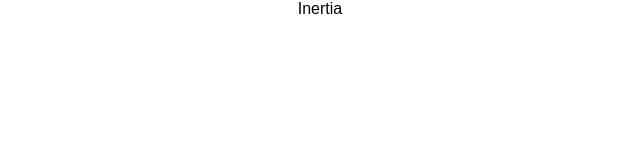
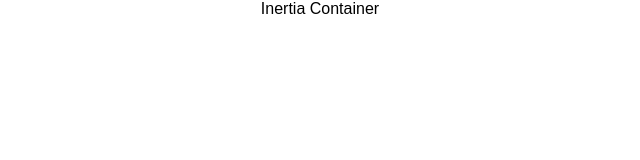
Before and after one commit to buckethead1986/inertia_front_end, a React (Create React App) app: page / in a window 1280 px wide. Shown: the top 160 px of the page, without its empty margins (320-960 px from the left). Built offline with nearby package versions, Linux system fonts and the light colour scheme.

Commit message:
Added Inertia Container

```diff
--- a/src/App.js
+++ b/src/App.js
@@ -1,10 +1,15 @@
 import React, { Component } from "react";
-import logo from "./logo.svg";
 import "./App.css";
+
+import InertiaContainer from "./containers/InertiaContainer";
 
 class App extends Component {
   render() {
-    return <div className="App">Inertia</div>;
+    return (
+      <div className="App">
+        <InertiaContainer />
+      </div>
+    );
   }
 }
 
--- /dev/null
+++ b/src/containers/InertiaContainer.js
@@ -0,0 +1,9 @@
+import React, { Component } from "react";
+
+class App extends Component {
+  render() {
+    return <div> Inertia Container </div>;
+  }
+}
+
+export default App;
```
